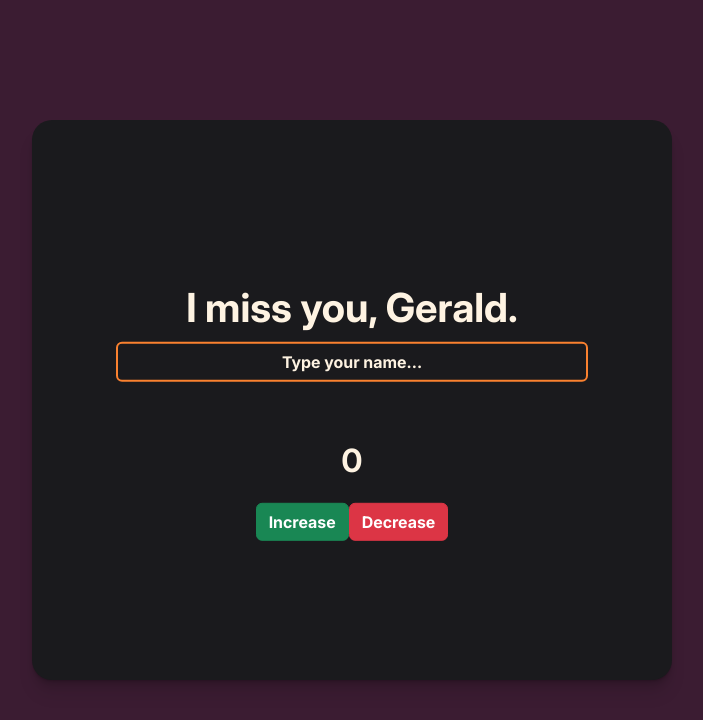
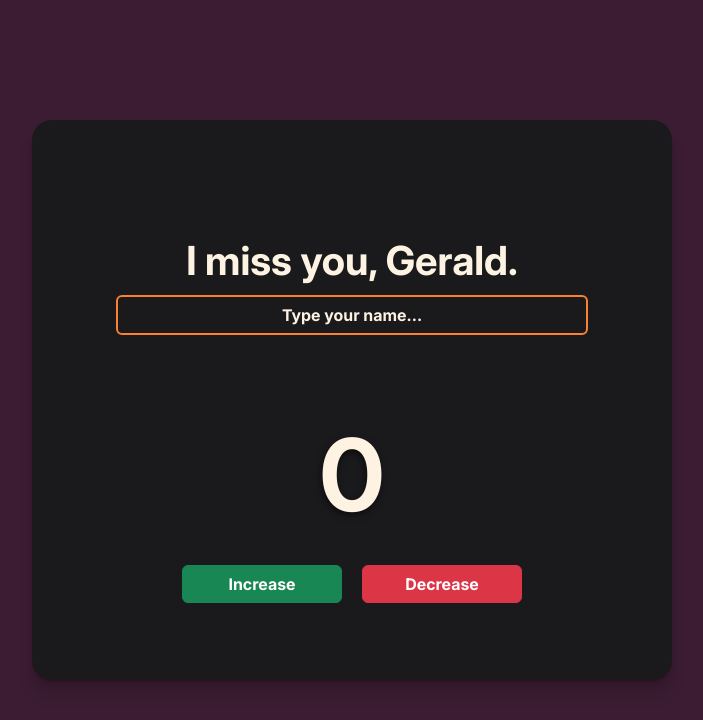
Before and after one commit to potakaaa/simple-counter-react, a React (Vite) app: page / in a window 1280 px wide. Shown: the top 720 px of the page, without its empty margins (288-991 px from the left). Built offline with nearby package versions, Linux system fonts and the light colour scheme.

Commit message:
Stylized

```diff
--- a/src/components/simpleCounterStyle.css
+++ b/src/components/simpleCounterStyle.css
@@ -71,8 +71,27 @@
   border: 2px solid #fab12f;
 }
 
+.number {
+  font-size: 100px;
+  margin: 20px;
+  margin-bottom: 30px;
+  text-shadow: -1px 3px 7px rgba(0, 0, 0, 0.53);
+}
+
 .btn-container {
-  margin: 15px;
+  display: flex;
+  flex-wrap: wrap;
+  justify-content: center;
+  align-items: center;
+  gap: 20px;
+}
+
+#add-btn {
+  width: 10rem;
+}
+
+#minus-btn {
+  width: 10rem;
 }
 
 .colors-1 {
```
